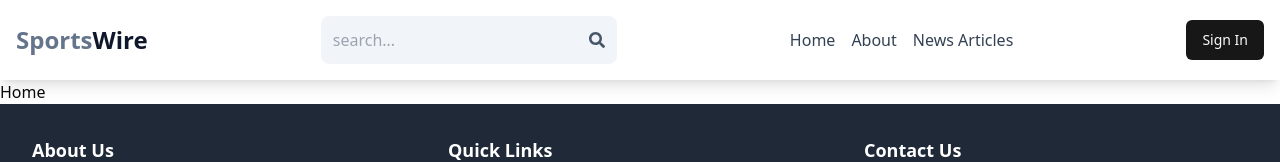
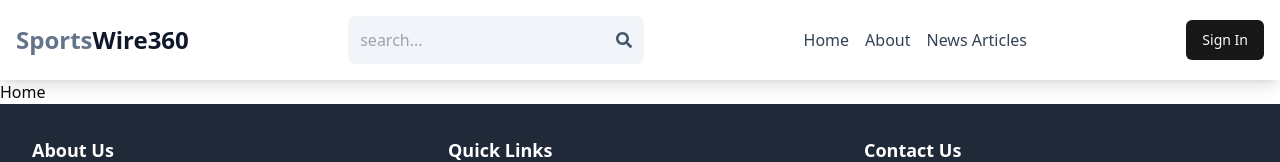
Before and after one commit to VivekRanjan620/News-Portal-Morning-Dispatch, a React (Vite) app in the folder Frontend/: page / in a window 1280 px wide. Shown: the top 162 px of the page. Built offline with nearby package versions, Linux system fonts and the light colour scheme; no server answers.

Commit message:
Header name upd

```diff
--- a/Frontend/src/components/shared/Header.jsx
+++ b/Frontend/src/components/shared/Header.jsx
@@ -22,7 +22,7 @@
         <Link to={"/"}>
           <h1 className="font-bold text-xl sm:text-2xl flex flex-wrap">
             <span className="text-slate-500">Sports</span>
-            <span className="text-slate-900">Wire</span>
+            <span className="text-slate-900">Wire360</span>
           </h1>
         </Link>
 
```
